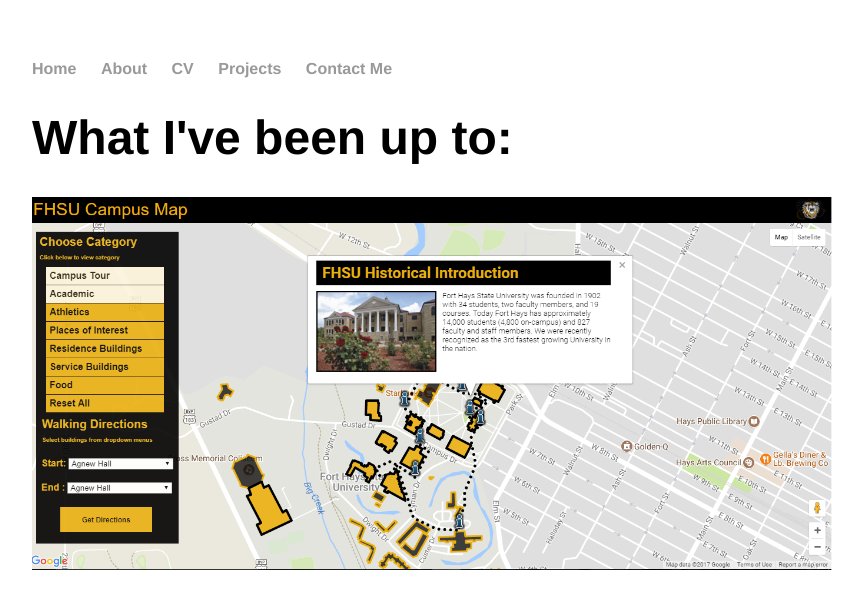
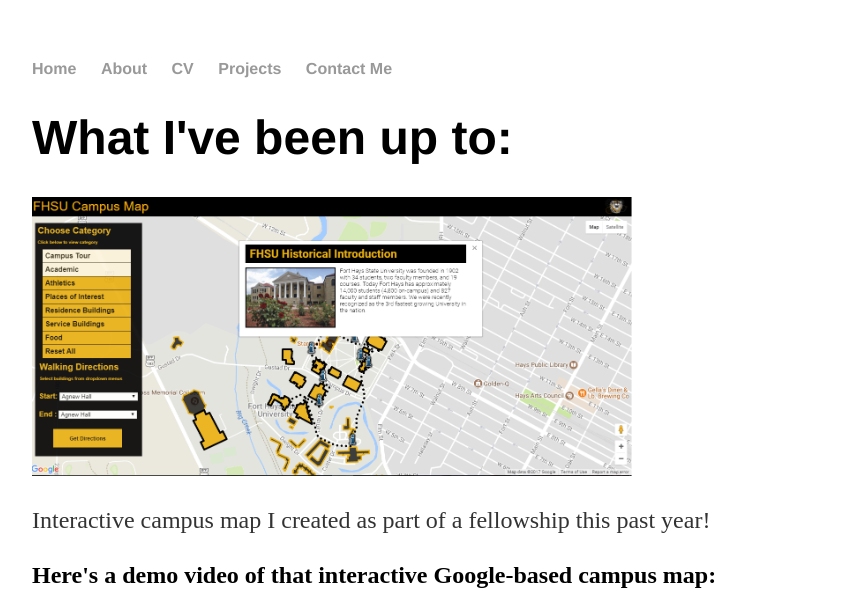
Before and after one commit to mrmichaud/mrmichaud.github.io, a Jekyll site: the page built from projects/index.html, in a window 1280 px wide. Shown: the top 604 px of the page, without its empty margins (160-1023 px from the left). Built offline with Jekyll 4.4.1, drawn with Linux system fonts in a browser that asks for light colours.

Commit message:
Update index.html

```diff
--- a/projects/index.html
+++ b/projects/index.html
@@ -5,7 +5,7 @@
 <div class="blurb">
 	<h1>What I've been up to:</h1>
 
-	<img src="http://mrmichaud.github.io/campusTour.png" alt="Campus Map" style="width:800px;height:373px;">
+	<img src="http://mrmichaud.github.io/campusTour.png" alt="Campus Map" style="width:600px;height:279px;">
     	<p>Interactive campus map I created as part of a fellowship this past year!</p>
 
     	<h2>Here's a demo video of that interactive Google-based campus map:</h2>
```
